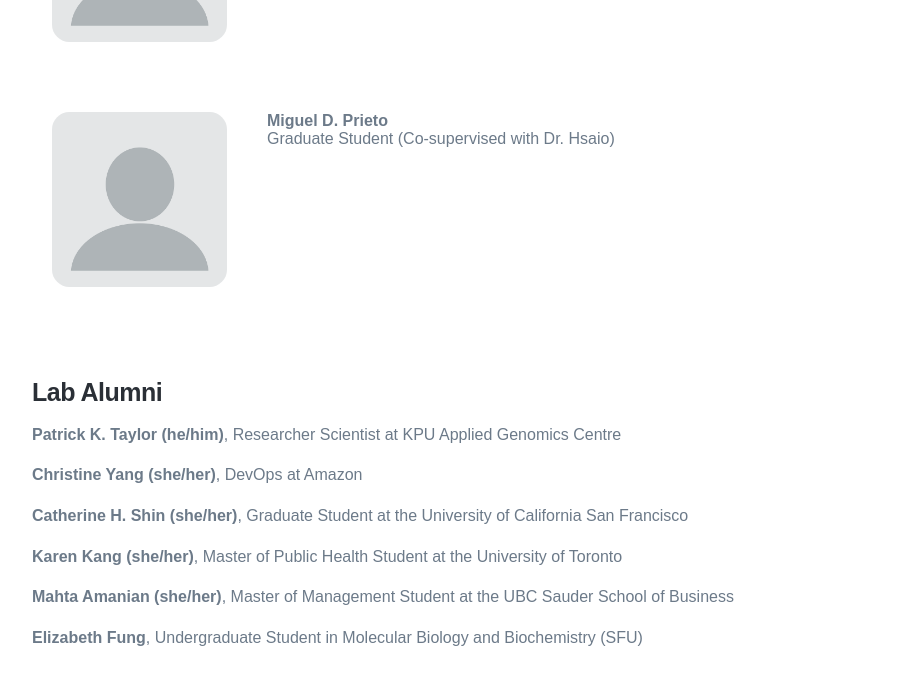
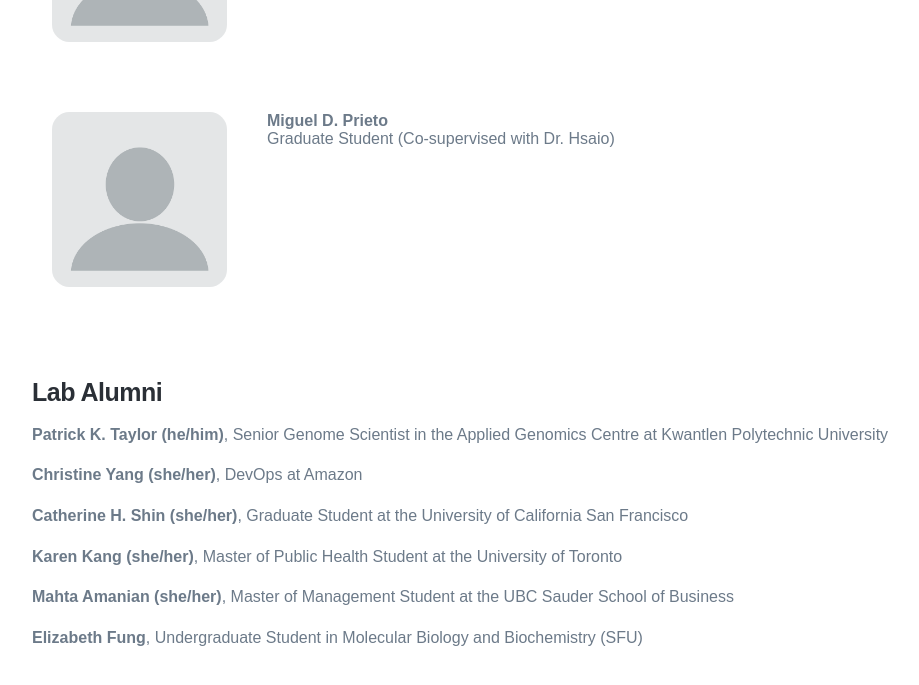
Before and after one commit to SFU-Lee-Lab/Lee_Lab_Webpage, a Jekyll site: the page built from _pages/people.md, in a window 1280 px wide and 900 px high, scrolled down 2426 px, cut to the strip 0-796 px from the top of the window. Shown: the top 685 px of the strip, without its empty margins (138-1057 px from the left). Built offline with Jekyll 4.4.1, drawn with Linux system fonts in a browser that asks for light colours; nearby versions of some CDN libraries; some web fonts are replaced.

Commit message:
update Pat's position

```diff
--- a/_data/people.yml
+++ b/_data/people.yml
@@ -53,7 +53,7 @@
 
 alumni:
   - name: Patrick K. Taylor (he/him)
-    position: Researcher Scientist at KPU Applied Genomics Centre
+    position: Senior Genome Scientist in the Applied Genomics Centre at Kwantlen Polytechnic University
     about: Pat is a postdoc in the lab primarily at the bench using his skill sets in bacterial genetics and microbiological techniques to study mechanisms of virulence and antibiotic resistance. Outside of the lab on his own time he continues to ponder about microbes even as he is working his garden, poking around tidal pools, painting, or brewing his beer.
     image_path: /images/people/alumni/pat-taylor.jpg
     image_offset: 75% 50%
```
